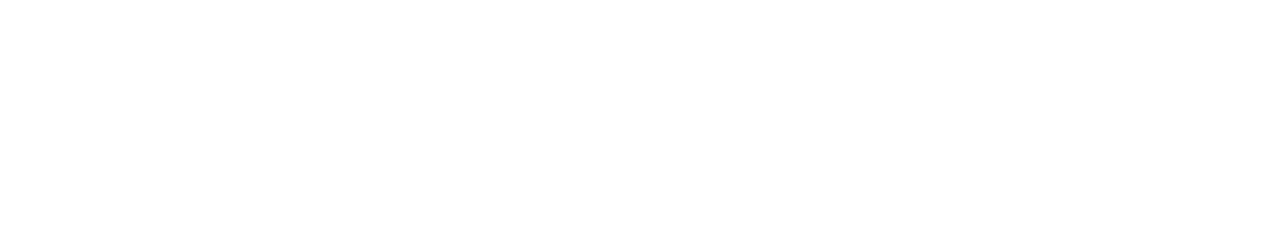
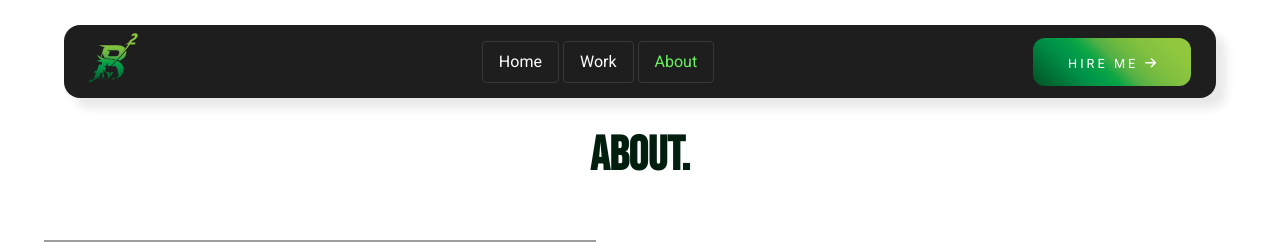
Before and after one commit to Todd-Productions/b2-tech-solutions, a Next.js app: page /about in a window 1280 px wide. Before the commit this address had no page. Shown: the top 242 px of the page. Built offline with nearby package versions, Linux system fonts and the light colour scheme; grey boxes are pictures that could not be loaded.

Commit message:
Added template to About page

```diff
--- a/src/app/About/page.tsx
+++ /dev/null
@@ -1,5 +0,0 @@
-import React from "react"
-
-const AboutPage = () => <div>AboutPage</div>
-
-export default AboutPage
--- /dev/null
+++ b/src/app/about/page.tsx
@@ -0,0 +1,73 @@
+"use client"
+
+import React from "react"
+
+import { AboutTemplate } from "../../ui/templates"
+import { navLinks, footerLinks } from "../../data/siteMeta"
+
+const AboutPage = () => (
+  <AboutTemplate
+    title="testing"
+    navLinks={navLinks}
+    footerLinks={footerLinks}
+    hireMeLink="/"
+    aboutImg="https://source.unsplash.com/random"
+    aboutDescription="An experienced SAP IDM professional and MSCE-certified expert. Develops IDM solutions (v7.1 to v8.0). Available for new projects or long-term positions, offering technical expertise to optimize your environment."
+    connectDescription={[
+      "Experienced SAP IDM professional and MSCE-certified expert.",
+      "Drive your IDM projects to success with my technical expertise.",
+    ]}
+    jobs={[
+      {
+        title: "Senior Consultant",
+        timeline: "Aug 2017 - Mar 2019",
+        company: "Invently NA, Inc.",
+        bulletPoints: [
+          "SAP ID Senior Developer Consultant",
+          "SAP Consulting firm, Global HQ - Nice, France, serving clients in Canada, France, Switzerland and beyond.",
+        ],
+        img: "https://source.unsplash.com/random",
+        excerpt:
+          "INVENTY NORTH AMERICA, INC., JERSEY CITY, NJ / MONTRÉAL, QUÉBEC, CANADA",
+      },
+      {
+        title: "Developer Consultant",
+        timeline: "Apr 2016 - Jul 2017",
+        company: "Invently NA, Inc.",
+        bulletPoints: [
+          "SAP ID Senior Developer Consultant",
+          "SAP Consulting firm, Global HQ - Nice, France, serving clients in Canada, France, Switzerland and beyond.",
+        ],
+        img: "https://source.unsplash.com/random",
+        excerpt:
+          "INVENTY NORTH AMERICA, INC., JERSEY CITY, NJ / MONTRÉAL, QUÉBEC, CANADA",
+      },
+      {
+        title: "Owner",
+        timeline: "Jul 2014 - Oct 2014",
+        company: "Invently NA, Inc.",
+        bulletPoints: [
+          "SAP ID Senior Developer Consultant",
+          "SAP Consulting firm, Global HQ - Nice, France, serving clients in Canada, France, Switzerland and beyond.",
+        ],
+        img: "https://source.unsplash.com/random",
+        excerpt:
+          "INVENTY NORTH AMERICA, INC., JERSEY CITY, NJ / MONTRÉAL, QUÉBEC, CANADA",
+      },
+      {
+        title: "Administrator",
+        timeline: "Oct 2008 - May 2013",
+        company: "Invently NA, Inc.",
+        bulletPoints: [
+          "SAP ID Senior Developer Consultant",
+          "SAP Consulting firm, Global HQ - Nice, France, serving clients in Canada, France, Switzerland and beyond.",
+        ],
+        img: "https://source.unsplash.com/random",
+        excerpt:
+          "INVENTY NORTH AMERICA, INC., JERSEY CITY, NJ / MONTRÉAL, QUÉBEC, CANADA",
+      },
+    ]}
+  />
+)
+
+export default AboutPage
--- a/src/data/siteMeta.ts
+++ b/src/data/siteMeta.ts
@@ -7,7 +7,7 @@
   },
   {
     label: "Work",
-    url: "/work",
+    url: "/#work",
   },
   {
     label: "About",
--- a/src/ui/molecules/AboutSection/AboutSection.tsx
+++ b/src/ui/molecules/AboutSection/AboutSection.tsx
@@ -22,7 +22,7 @@
   return (
     <Section>
       <Wrapper>
-        <div className="text-center mb-12">
+        <div className="text-center mt-20 mb-12">
           <SectionHeading>about.</SectionHeading>
         </div>
         <div className="grid  md:grid-cols-2">
--- a/src/ui/molecules/Nav/Nav.tsx
+++ b/src/ui/molecules/Nav/Nav.tsx
@@ -2,11 +2,11 @@
 
 import React from "react"
 import Link from "next/link"
+import slugify from "slugify"
 import { usePathname } from "next/navigation"
-import slugify from "slugify"
 
 import "./nav.css"
-import { INavLink } from "@/types"
+import { INavLink } from "../../../types"
 
 export interface NavProps {
   links: INavLink[]
--- a/src/ui/templates/HomeTemplate/HomeTemplate.tsx
+++ b/src/ui/templates/HomeTemplate/HomeTemplate.tsx
@@ -36,7 +36,9 @@
   return (
     <MainLayout {...getMainLayoutProps(props)}>
       <Hero img={bannerImg as string} />
-      <WorkSection description={workDescription} cards={jobCards} />
+      <div id="work">
+        <WorkSection description={workDescription} cards={jobCards} />
+      </div>
       <ConnectSection description={connectDescription} hireLink={hireMeLink} />
     </MainLayout>
   )
--- a/src/ui/templates/index.ts
+++ b/src/ui/templates/index.ts
@@ -1,2 +1,2 @@
 export { default as HomeTemplate } from "./HomeTemplate/HomeTemplate"
-export const foo = "foo"
+export { default as AboutTemplate } from "./AboutTemplate/AboutTemplate"
--- a/tsconfig.json
+++ b/tsconfig.json
@@ -23,6 +23,6 @@
       "@/*": ["./src/*"]
     }
   },
-  "include": ["next-env.d.ts", "**/*.ts", "**/*.tsx", ".next/types/**/*.ts"],
+  "include": ["next-env.d.ts", "**/*.ts", "**/*.tsx", ".next/types/**/*.ts?"],
   "exclude": ["node_modules"]
 }
```
Also changed, not shown: 1 other file (tests, documents, lock files or other folders).
